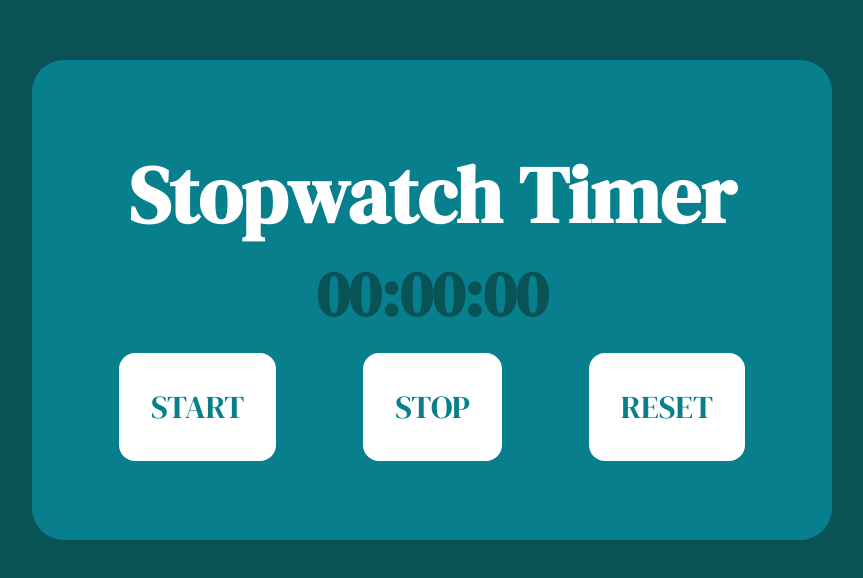
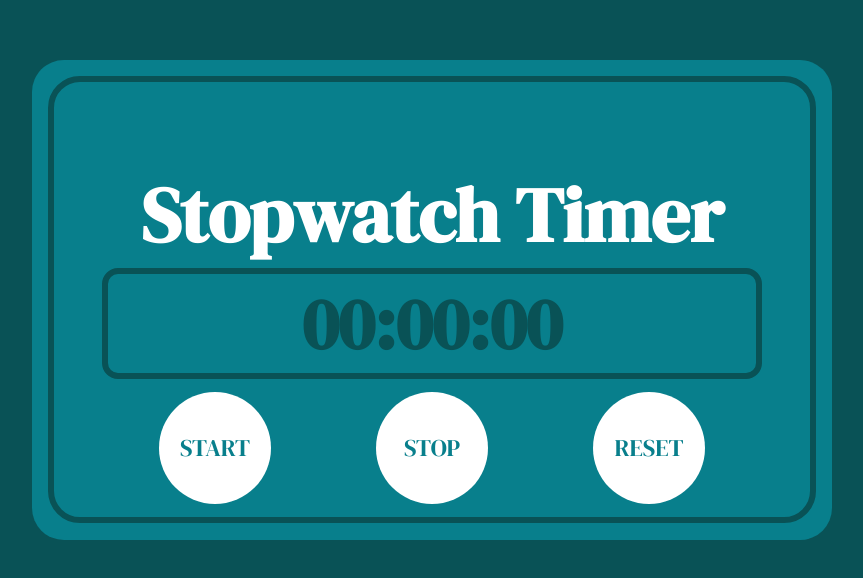
Before and after one commit to MortalChris/JS_StopWatch, a plain HTML site: page index.html in a window 1280 px wide. Shown: the part 180-758 px from the top of the page, without its empty margins (208-1071 px from the left). Drawn offline with Linux system fonts and the light colour scheme.

Commit message:
Added more styling added border and circle buttons

```diff
--- a/index.html
+++ b/index.html
@@ -9,12 +9,14 @@
   </head>
   <body>
     <div id="stopwatch-container">
+        <div id="top">
             <div id="heading">
                 <h1>Stopwatch Timer</h1>
             </div>
             <div id="timer-container">
                 <h2>00:00:00</h2>
             </div>
+
             <div id="button-container">
                 <div id="start-button">
                     <button>START</button>
@@ -27,6 +29,7 @@
                 </div>
             </div>
         </div>
+    </div>
 	<script src="app.js"></script>
   </body>
 </html>
--- a/styles.css
+++ b/styles.css
@@ -15,8 +15,13 @@ body{
     margin: 15rem;
     background-color: #095256;
 }
+#top{
+    margin: 1rem;
+    border: 6px solid #095256;
+    border-radius: 2rem 2rem 2rem 2rem;
+}
 #stopwatch-container {
-    border-radius:2rem 2rem 2rem 2rem;
+    border-radius: 2rem 2rem 2rem 2rem;
     background-color: #087F8C;
     height: 30rem;
     width: 50rem;
@@ -24,7 +29,7 @@ body{
 /****************Heading**********************/
 #heading{
     margin: 5rem 0rem 0rem 0rem;
-    font-size: 2.5rem;
+    font-size: 2.4rem;
     text-align: center;
     color: white;
 }
@@ -34,16 +39,17 @@ body{
 	flex-direction: row;
 	flex-wrap: nowrap;
 	justify-content: center;
-	align-items: center;
-	align-content: center;
+    margin: 0rem 3rem 0rem 3rem;
+    border: 6px solid #095256;
+    border-radius: 1rem 1rem 1rem 1rem;
 }
 h2{
     color: #095256;
-    font-size: 4rem;
+    font-size: 4.5rem;
 }
 /*****************Buttons*********************/
 #button-container{
-    margin: 1rem 0rem 0rem 0rem;
+    margin: .8rem 0rem .8rem 0rem;
     display: flex;
 	flex-direction: row;
 	flex-wrap: nowrap;
@@ -52,12 +58,13 @@ h2{
 	align-content: center;
 }
 button{
-    padding: 2rem;
     border: none;
-    border-radius: 1rem 1rem 1rem 1rem;
+    height: 7rem;
+    width: 7rem;
+    border-radius: 50%;
     background-color: white;
     color: #087F8C;
-    font-size: 2rem;
+    font-size: 1.5rem;
 }
 button:hover {
     background-color: #69B29F;
```
Lines whose indentation alone changed are shown as unchanged.
